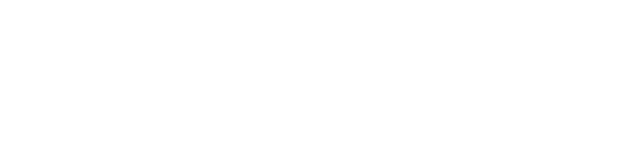
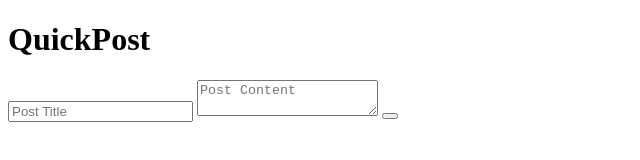
Before and after one commit to FacundoJesus/practica_javascript, a plain HTML site: page Ej4_AppQuickPost/index.html in a window 1280 px wide. Shown: the whole page, without its empty margins (0-640 px from the left). Drawn offline with Linux system fonts and the light colour scheme.

Commit message:
avance ej 4

```diff
--- a/Ej4_AppQuickPost/index.html
+++ b/Ej4_AppQuickPost/index.html
@@ -7,6 +7,14 @@
     <link href="stylesheet" src="styles.css">
 </head>
 <body>
+    <h1>QuickPost</h1>
+    <div id="app">
+        <div id="postForm">
+            <input type="text" id="postTitle" placeholder="Post Title" required>
+            <textarea id="postBody" placeholder="Post Content" required></textarea>
+            <button id="createPost"></button>
+        </div>
+    </div>
 
 </body>
 <script src="index.js"></script>
```
